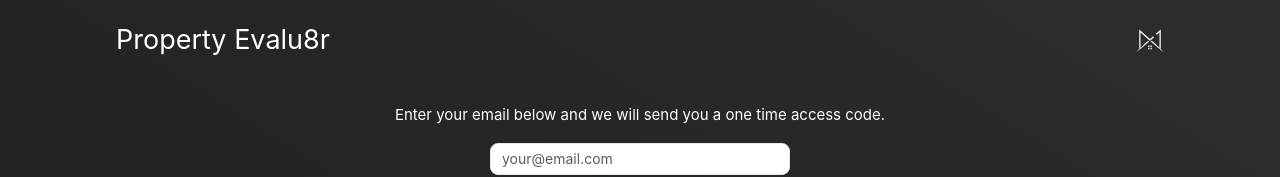
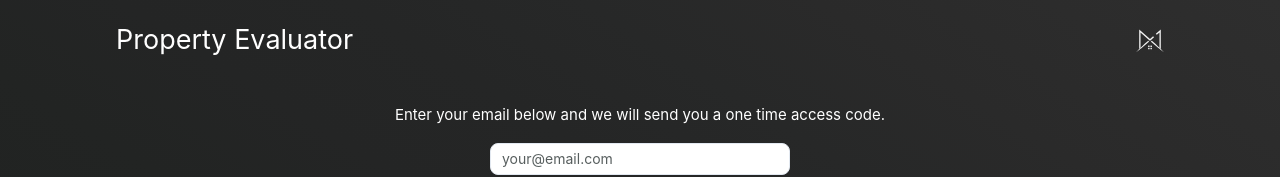
Before and after one commit to ObserverMoment/property_evalu8r, a React (Create React App) app: page / in a window 1280 px wide. Shown: the top 177 px of the page. Built offline with nearby package versions, Linux system fonts and the light colour scheme; no server answers.

Commit message:
update site titel

```diff
--- a/public/index.html
+++ b/public/index.html
@@ -6,7 +6,7 @@
     <meta name="viewport" content="width=device-width, initial-scale=1" />
     <meta name="theme-color" content="#000000" />
     <meta
-      name="Property Evalu8R"
+      name="Property Evaluator"
       content="The smarter way to make better investments."
     />
     <link rel="apple-touch-icon" href="%PUBLIC_URL%/logo192.png" />
@@ -24,7 +24,7 @@
       work correctly both with client-side routing and a non-root public URL.
       Learn how to configure a non-root public URL by running `npm run build`.
     -->
-    <title>Property Evalu8R</title>
+    <title>Property Evaluator</title>
   </head>
   <body>
     <noscript>You need to enable JavaScript to run this app.</noscript>
--- a/src/pages/Auth.tsx
+++ b/src/pages/Auth.tsx
@@ -58,7 +58,7 @@ function Auth({ messageApi }: AuthProps) {
   return (
     <>
       <PageHeader>
-        <Header1>Property Evalu8r</Header1>
+        <Header1>Property Evaluator</Header1>
         <div style={{ width: "28px" }}>
           <ReactSVG
             src="logo.svg"
--- a/src/pages/Home.tsx
+++ b/src/pages/Home.tsx
@@ -108,7 +108,7 @@ function Home({ signOut, messageApi }: HomeProps) {
   return (
     <HomeContent>
       <PageHeader>
-        <Header1>Property Evalu8r</Header1>
+        <Header1>Property Evaluator</Header1>
 
         {authedUserProfile && (
           <AccountSettingsMenu
```
